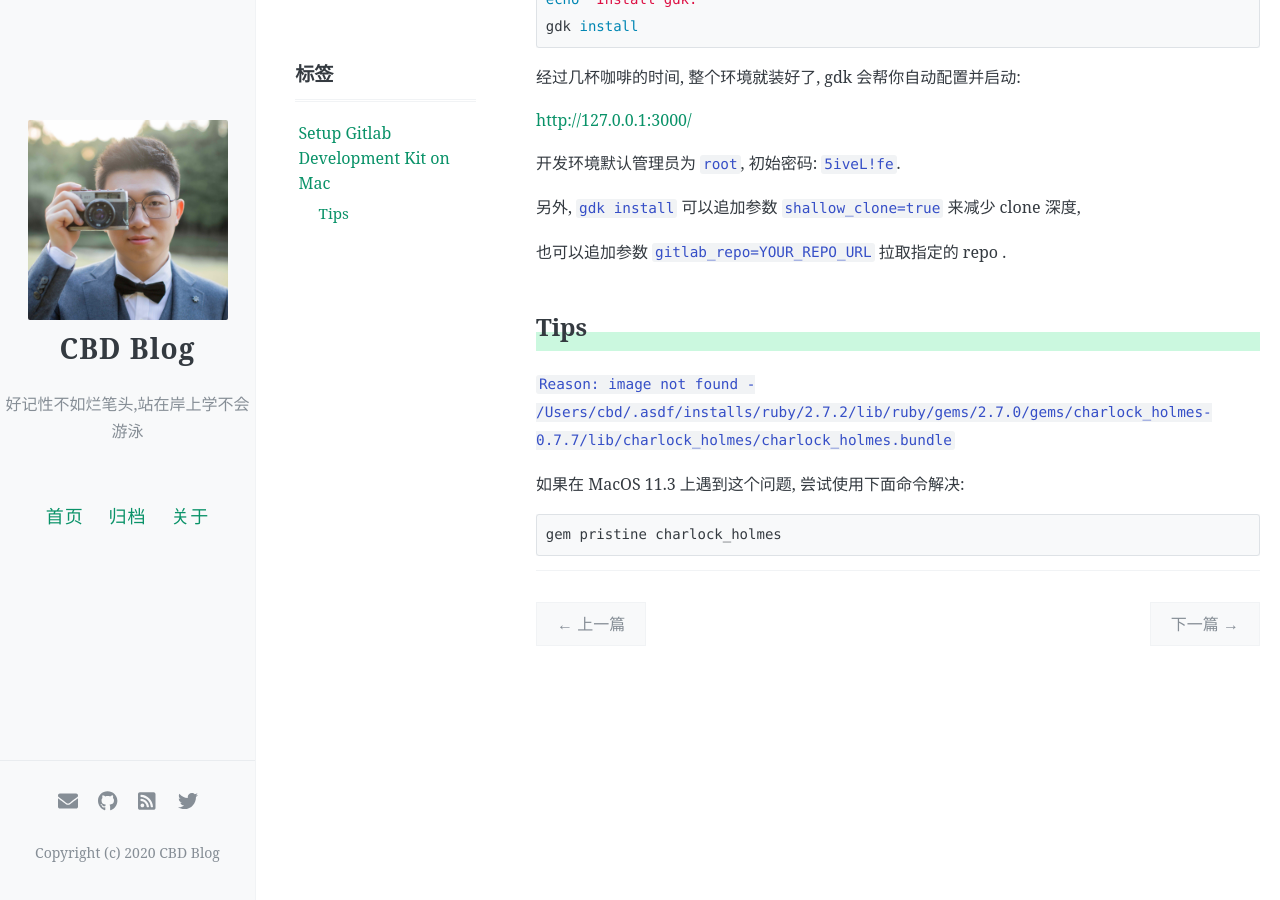
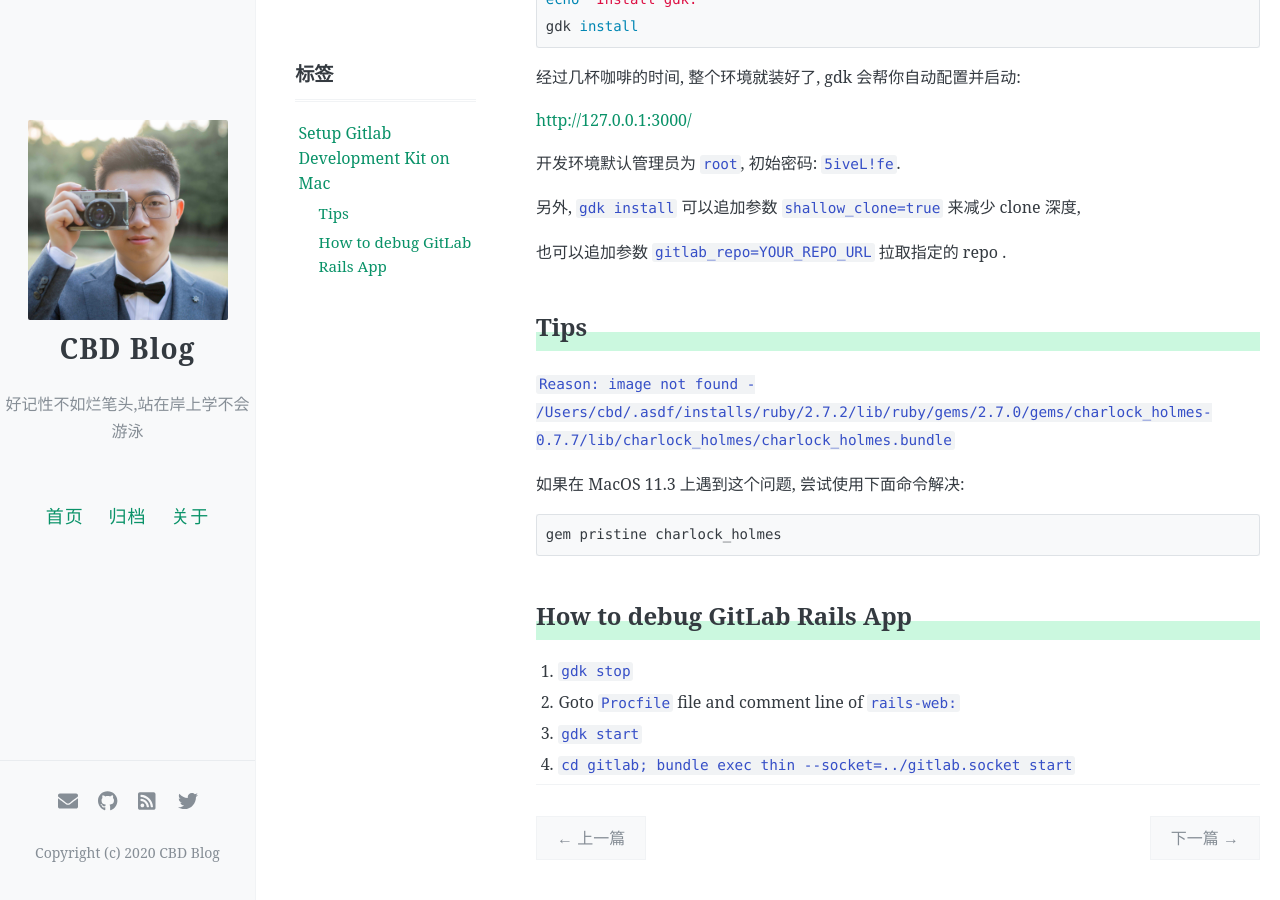
Before and after one commit to icbd/icbd.github.io, a Jekyll site: the page built from _posts/gitlab/2021-03-23-mac-setup-gdk.md, in a window 1280 px wide and 900 px high, scrolled down 715 px. Built offline with Jekyll 4.4.1, drawn with Linux system fonts in a browser that asks for light colours; comment, search, counter and statistics services are not loaded.

Commit message:
Update 2021-03-23-mac-setup-gdk.md

````diff
--- a/_posts/gitlab/2021-03-23-mac-setup-gdk.md
+++ b/_posts/gitlab/2021-03-23-mac-setup-gdk.md
@@ -50,3 +50,10 @@ gdk install
 ```zsh
 gem pristine charlock_holmes
 ```
+
+## How to debug GitLab Rails App
+
+1. `gdk stop`
+2. Goto `Procfile` file and comment line of `rails-web:`
+3. `gdk start`
+4. `cd gitlab; bundle exec thin --socket=../gitlab.socket start`
````
